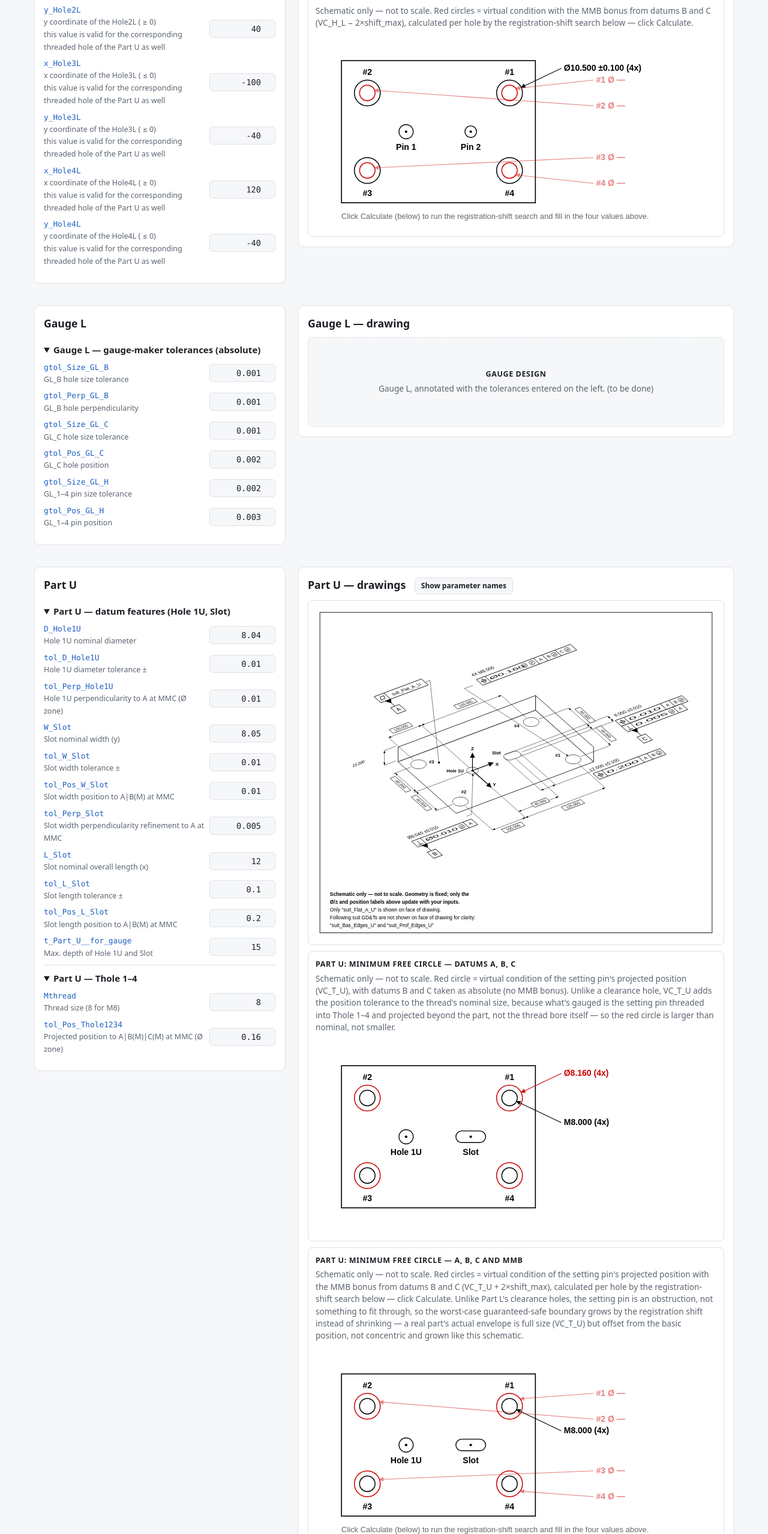
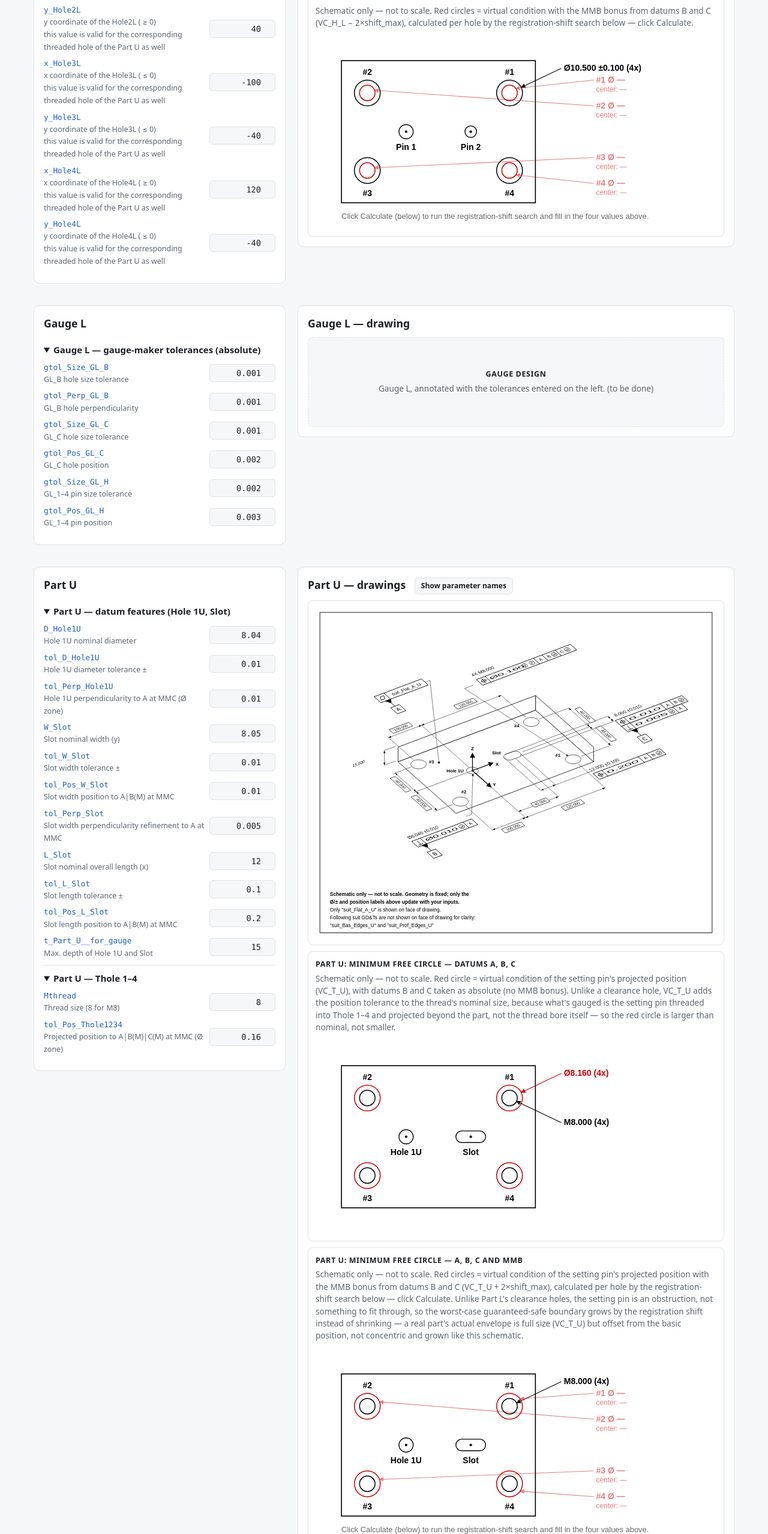
Before and after one commit to onursurlu-cell/Engineering_Help_Website, a plain HTML site: page pin-slot-non-alignable-assembly-calculator/index.html in a window 1280 px wide. Shown: the part 2758-5316 px from the top of the page at 60% size. Drawn offline with Linux system fonts and the light colour scheme.

Commit message:
Print each hole's worst-case realized center coordinates under its diameter in both MMB diagrams

```diff
--- a/pin-slot-non-alignable-assembly-calculator/index.html
+++ b/pin-slot-non-alignable-assembly-calculator/index.html
@@ -376,12 +376,16 @@ shift_y(x,y) = dy + x&middot;sin&theta; + y&middot;cos&theta; &minus; y
 <g id="mfcMmbValues" class="stale">
 <line x1="430" y1="70" x2="309.8" y2="83.1" stroke="#c00" stroke-width="1" marker-end="url(#mfc-ar-mmbl)"/>
 <text id="lbl-mfcMmbDia1" x="434" y="74" font-size="13" fill="#c00" font-weight="bold">#1  Ø —</text>
+<text id="lbl-mfcMmbXY1" x="434" y="88" font-size="11" fill="#c00">center: —</text>
 <line x1="430" y1="110" x2="91.3" y2="85.9" stroke="#c00" stroke-width="1" marker-end="url(#mfc-ar-mmbl)"/>
 <text id="lbl-mfcMmbDia2" x="434" y="114" font-size="13" fill="#c00" font-weight="bold">#2  Ø —</text>
+<text id="lbl-mfcMmbXY2" x="434" y="128" font-size="11" fill="#c00">center: —</text>
 <line x1="430" y1="190" x2="91.3" y2="205.9" stroke="#c00" stroke-width="1" marker-end="url(#mfc-ar-mmbl)"/>
 <text id="lbl-mfcMmbDia3" x="434" y="194" font-size="13" fill="#c00" font-weight="bold">#3  Ø —</text>
+<text id="lbl-mfcMmbXY3" x="434" y="208" font-size="11" fill="#c00">center: —</text>
 <line x1="430" y1="230" x2="309.8" y2="216.9" stroke="#c00" stroke-width="1" marker-end="url(#mfc-ar-mmbl)"/>
 <text id="lbl-mfcMmbDia4" x="434" y="234" font-size="13" fill="#c00" font-weight="bold">#4  Ø —</text>
+<text id="lbl-mfcMmbXY4" x="434" y="248" font-size="11" fill="#c00">center: —</text>
 </g>
 <text x="40" y="285" font-size="12" fill="#666">Click Calculate (below) to run the registration-shift search and fill in the four values above.</text>
 </svg>
@@ -663,17 +667,21 @@ shift_y(x,y) = dy + x&middot;sin&theta; + y&middot;cos&theta; &minus; y
 <circle cx="300" cy="210" r="20" fill="none" stroke="#c00" stroke-width="1.4"/>
 <circle cx="300" cy="210" r="12" fill="none" stroke="#000" stroke-width="1.4"/>
 <text x="300" y="250" font-size="13" font-weight="bold" fill="#000" text-anchor="middle">#4</text>
-<line x1="380" y1="128" x2="310.8" y2="95.1" stroke="#000" stroke-width="1" marker-end="url(#mfc-ar-mmbu)"/>
-<text id="lbl-mfcMmbNomDiaU" x="384" y="132" font-size="13" fill="#000" font-weight="bold">M{Mthread} (4x)</text>
+<line x1="380" y1="52" x2="310.9" y2="84.8" stroke="#000" stroke-width="1" marker-end="url(#mfc-ar-mmbu)"/>
+<text id="lbl-mfcMmbNomDiaU" x="384" y="56" font-size="13" fill="#000" font-weight="bold">M{Mthread} (4x)</text>
 <g id="mfcMmbValuesU" class="stale">
 <line x1="430" y1="70" x2="316.4" y2="78.5" stroke="#c00" stroke-width="1" marker-end="url(#mfc-ar-mmbu)"/>
 <text id="lbl-mfcMmbDia1U" x="434" y="74" font-size="13" fill="#c00" font-weight="bold">#1  Ø —</text>
+<text id="lbl-mfcMmbXY1U" x="434" y="88" font-size="11" fill="#c00">center: —</text>
 <line x1="430" y1="110" x2="98.8" y2="83.2" stroke="#c00" stroke-width="1" marker-end="url(#mfc-ar-mmbu)"/>
 <text id="lbl-mfcMmbDia2U" x="434" y="114" font-size="13" fill="#c00" font-weight="bold">#2  Ø —</text>
+<text id="lbl-mfcMmbXY2U" x="434" y="128" font-size="11" fill="#c00">center: —</text>
 <line x1="430" y1="190" x2="98.8" y2="203.2" stroke="#c00" stroke-width="1" marker-end="url(#mfc-ar-mmbu)"/>
 <text id="lbl-mfcMmbDia3U" x="434" y="194" font-size="13" fill="#c00" font-weight="bold">#3  Ø —</text>
+<text id="lbl-mfcMmbXY3U" x="434" y="208" font-size="11" fill="#c00">center: —</text>
 <line x1="430" y1="230" x2="316.4" y2="221.5" stroke="#c00" stroke-width="1" marker-end="url(#mfc-ar-mmbu)"/>
 <text id="lbl-mfcMmbDia4U" x="434" y="234" font-size="13" fill="#c00" font-weight="bold">#4  Ø —</text>
+<text id="lbl-mfcMmbXY4U" x="434" y="248" font-size="11" fill="#c00">center: —</text>
 </g>
 <text x="40" y="285" font-size="12" fill="#666">Click Calculate (below) to run the registration-shift search and fill in the four values above.</text>
 </svg>
@@ -1238,11 +1246,31 @@ async function onCalculateCase2(){
   }
 }
 
+// The realized center of a hole under its own worst-case registration shift
+// (config_at_max: the specific dx/dy/theta the search found that shift to
+// occur at) — the same rigid-body transform used throughout this project:
+//   x' = dx + x*cos(theta) - y*sin(theta)
+//   y' = dy + x*sin(theta) + y*cos(theta)
+// This is NOT the center of the drawn (concentric, shrunk/grown) red circle —
+// that one stays at the hole's basic (x, y) by construction, as the
+// guaranteed-safe envelope across every possible shift. This is where the
+// true, full-size free circle actually sits for that one worst-case build —
+// see the project chat history for the full explanation. Each hole's own
+// worst case can occur at a different config, so the four points below are
+// not necessarily from one common shift.
+function mmbWorstCaseCenter(r){
+  const {dx, dy, theta} = r.config_at_max;
+  const c = Math.cos(theta), s = Math.sin(theta);
+  return { x: dx + r.x * c - r.y * s, y: dy + r.x * s + r.y * c };
+}
+
 function renderMmbLDiagram(data, geo){
   const setLbl = (id, text) => { const el = document.getElementById(id); if(el) el.textContent = text; };
   data.results.forEach(r=>{
     const dia = geo.VC_H_L - 2 * r.shift_max;
     setLbl(`lbl-mfcMmbDia${r.index}`, `#${r.index}  Ø${f3(dia)}`);
+    const c = mmbWorstCaseCenter(r);
+    setLbl(`lbl-mfcMmbXY${r.index}`, `center: ${f4(c.x)}, ${f4(c.y)}`);
   });
   const g = document.getElementById("mfcMmbValues");
   if(g) g.classList.remove("stale");
@@ -1260,6 +1288,8 @@ function renderMmbUDiagram(data, geo){
   data.results.forEach(r=>{
     const dia = geo.VC_T_U + 2 * r.shift_max;
     setLbl(`lbl-mfcMmbDia${r.index}U`, `#${r.index}  Ø${f3(dia)}`);
+    const c = mmbWorstCaseCenter(r);
+    setLbl(`lbl-mfcMmbXY${r.index}U`, `center: ${f4(c.x)}, ${f4(c.y)}`);
   });
   const g = document.getElementById("mfcMmbValuesU");
   if(g) g.classList.remove("stale");
```
